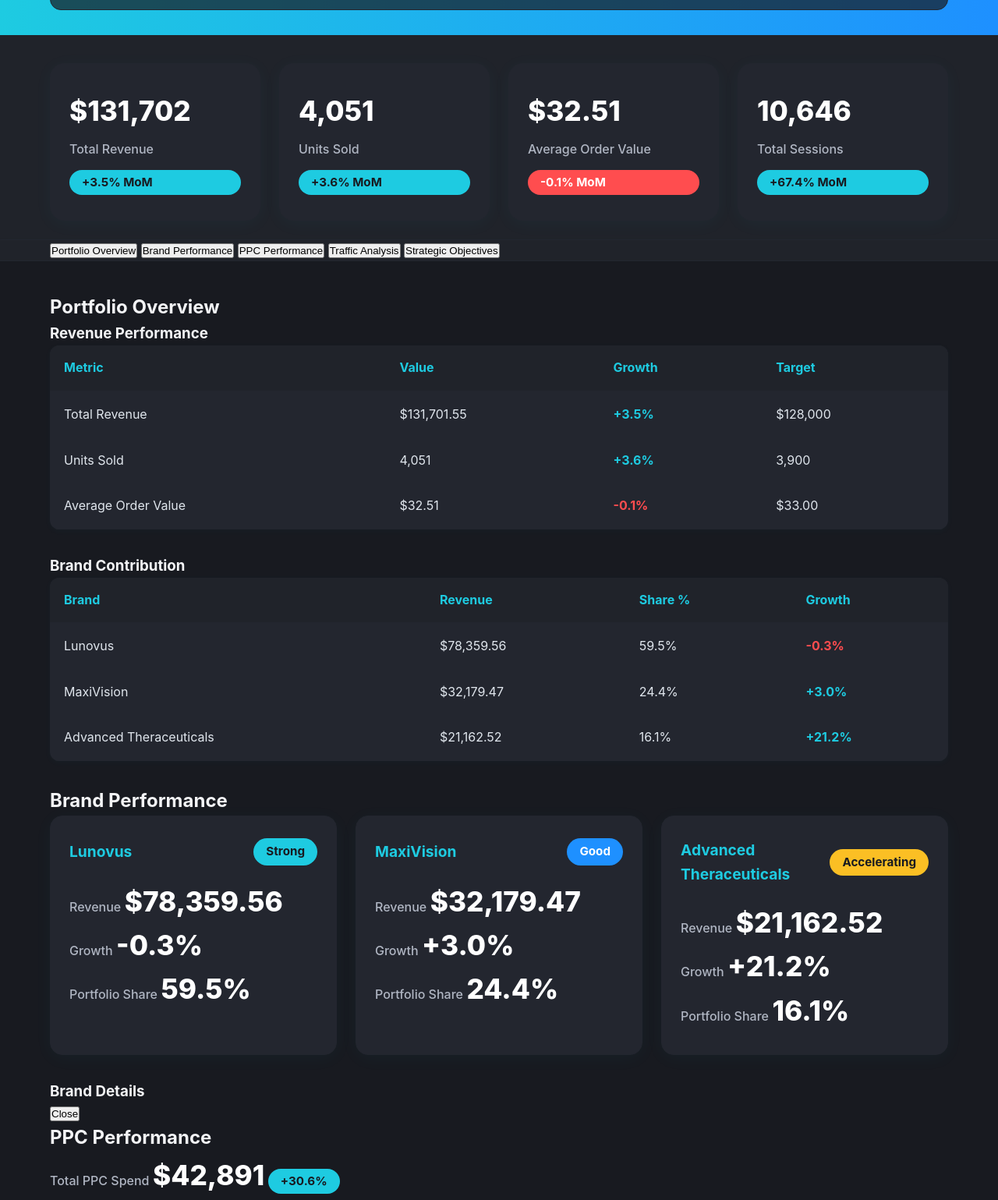
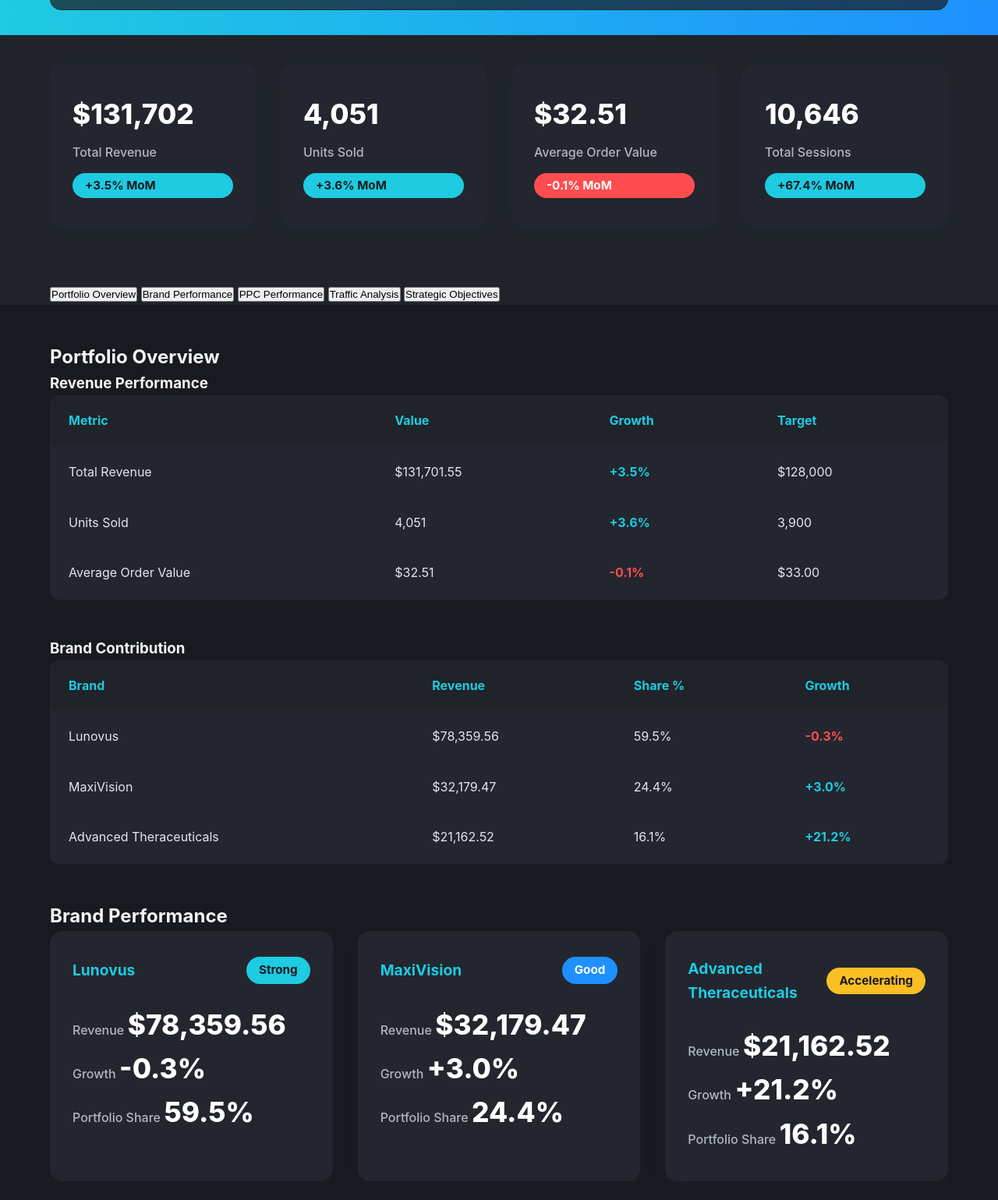
Before and after one commit to jslabxyz/monthly-reporting, a website built with Vite: page index_1.html in a window 1280 px wide. Shown: the part 375-1914 px from the top of the page at 78% size. Built offline with nearby package versions, Linux system fonts and the light colour scheme.

Commit message:
Updated style.css

```diff
--- a/style.css
+++ b/style.css
@@ -93,14 +93,15 @@
 /* Dashboard Content */
 .dashboard-content {
     background: #181a20;
-    min-height: 600px;
-    padding: 40px 0;
+    min-height: calc(100vh - 300px);
+    padding: 48px 0;
 }
 
 .tab-content {
     display: none;
     animation: fadeIn 0.3s ease-in-out;
 }
+
 .tab-content.active {
     display: block;
 }
@@ -112,6 +113,7 @@
 .tab-content h2, .tab-content h3 {
     color: #1ecbe1;
     font-weight: 700;
+    margin-bottom: 32px;
 }
 
 /* Metrics Overview */
@@ -123,12 +125,13 @@
 .metrics-grid {
     display: grid;
     grid-template-columns: repeat(auto-fit, minmax(260px, 1fr));
-    gap: 24px;
+    gap: 32px;
+    margin-bottom: 48px;
 }
 .metric-card {
     background: #23262f;
     border-radius: 18px;
-    padding: 32px 24px;
+    padding: 36px 28px;
     text-align: left;
     box-shadow: 0 4px 24px rgba(30, 203, 225, 0.04);
     border: 1px solid #23262f;
@@ -175,15 +178,15 @@
 .data-table {
     width: 100%;
     border-collapse: separate;
-    border-spacing: 0;
+    border-spacing: 0 2px;
     background: #23262f;
     border-radius: 12px;
     overflow: hidden;
     box-shadow: 0 2px 10px rgba(30, 203, 225, 0.03);
-    margin-bottom: 32px;
+    margin-bottom: 48px;
 }
 .data-table th, .data-table td {
-    padding: 16px 18px;
+    padding: 18px 24px;
     text-align: left;
     font-size: 1rem;
 }
@@ -217,13 +220,13 @@
 .brand-cards {
     display: grid;
     grid-template-columns: repeat(auto-fit, minmax(320px, 1fr));
-    gap: 24px;
-    margin-bottom: 32px;
+    gap: 32px;
+    margin-bottom: 48px;
 }
 .brand-card {
     background: #23262f;
     border-radius: 16px;
-    padding: 28px 24px;
+    padding: 32px 28px;
     box-shadow: 0 4px 24px rgba(30, 203, 225, 0.04);
     border: 1px solid #23262f;
     cursor: pointer;
@@ -237,7 +240,7 @@
     display: flex;
     justify-content: space-between;
     align-items: center;
-    margin-bottom: 18px;
+    margin-bottom: 24px;
 }
 .brand-header h3 {
     font-size: 1.2rem;
@@ -308,24 +311,25 @@
 .objectives-grid {
     display: grid;
     grid-template-columns: repeat(auto-fit, minmax(340px, 1fr));
-    gap: 20px;
+    gap: 32px;
 }
 .objective-card {
     background: #23262f;
     border-radius: 14px;
-    padding: 28px;
+    padding: 32px;
     box-shadow: 0 4px 24px rgba(30, 203, 225, 0.04);
     border: 1px solid #23262f;
     color: #e0e6ed;
 }
 .objective-card h3 {
     color: #1ecbe1;
-    margin-bottom: 12px;
+    margin-bottom: 16px;
     font-size: 1.1rem;
 }
 .objective-card p {
     color: #b0b6c3;
     line-height: 1.6;
+    margin-bottom: 16px;
 }
 
 /* Responsive Design */
```
